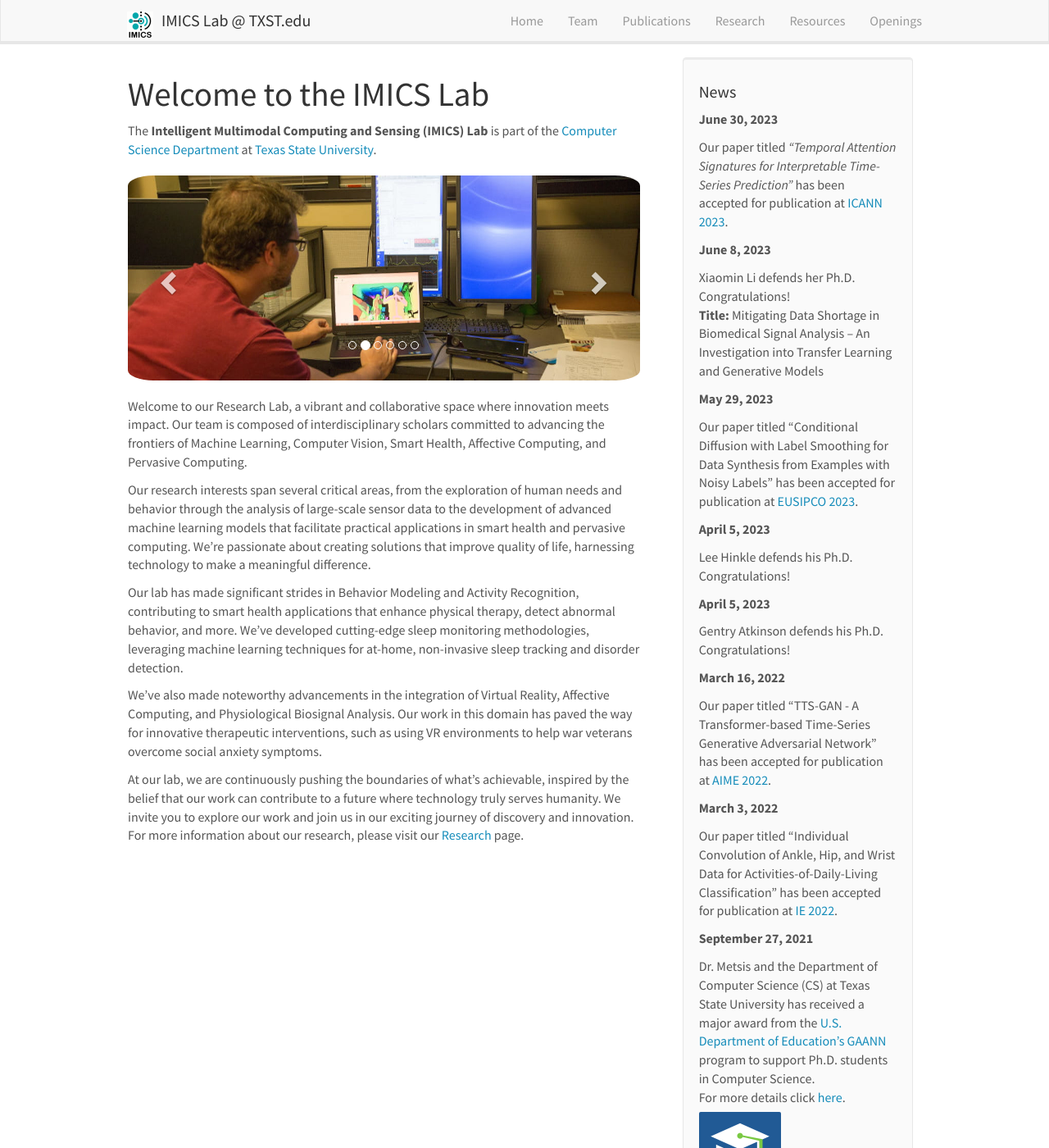
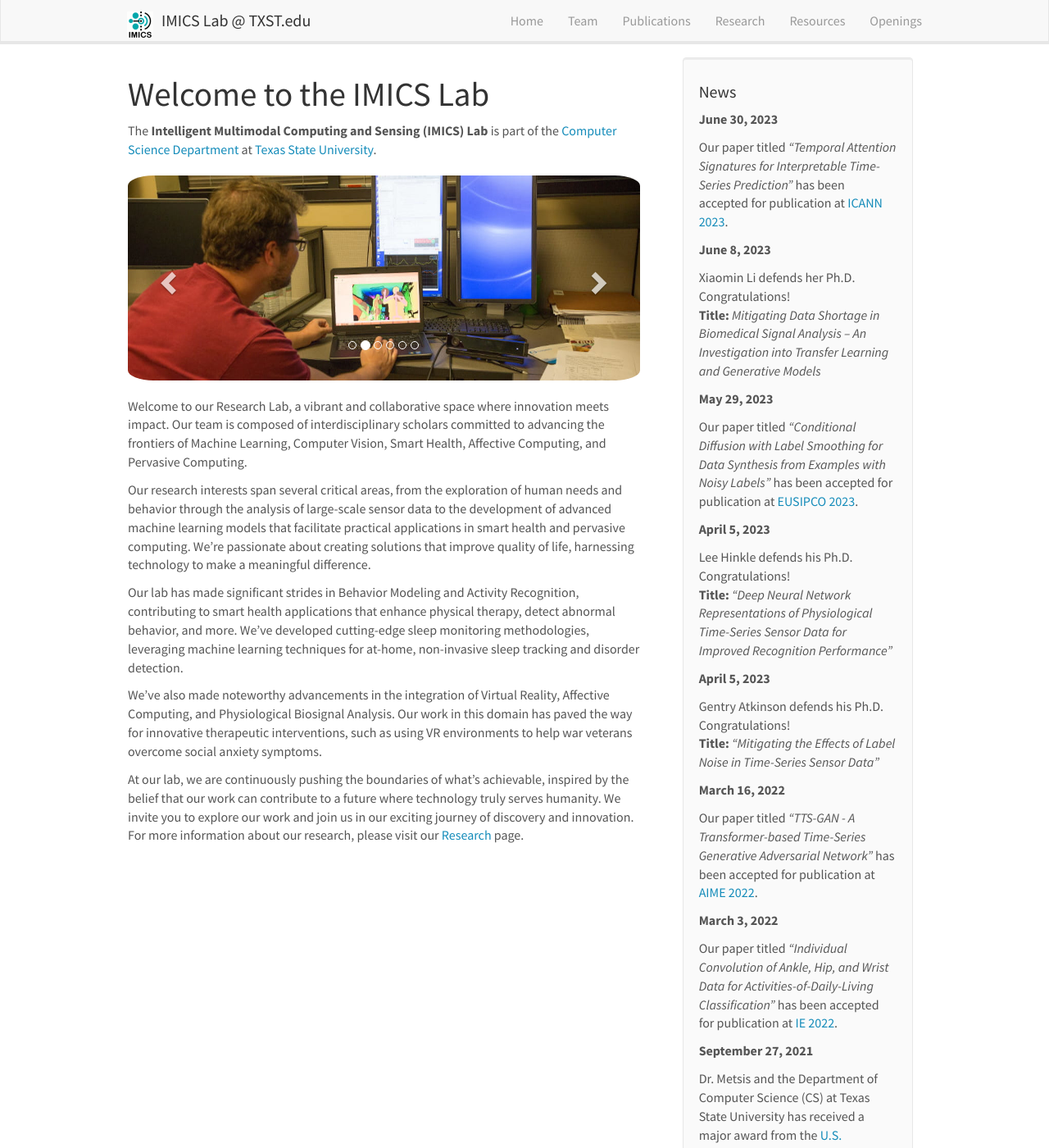
Before and after one commit to imics-lab/imics-lab.github.io, a Jekyll site: the page built from _pages/home.md, in a window 1280 px wide and 1400 px high. Shown: the whole window at 82% size. Built offline with Jekyll 4.4.1, drawn with Linux system fonts in a browser that asks for light colours; nearby versions of some CDN libraries.

Commit message:
Update news.yml

```diff
--- a/_data/news.yml
+++ b/_data/news.yml
@@ -2,22 +2,22 @@
   headline: Our paper titled _"Temporal Attention Signatures for Interpretable Time-Series Prediction"_ has been accepted for publication at [ICANN 2023](https://e-nns.org/icann2023/).
 
 - date: June 8, 2023
-  headline: Xiaomin Li defends her Ph.D. <br>Congratulations! <br>**Title:** Mitigating Data Shortage in Biomedical Signal Analysis -- An Investigation into Transfer Learning and Generative Models
+  headline: Xiaomin Li defends her Ph.D. <br>Congratulations! <br>**Title:** _Mitigating Data Shortage in Biomedical Signal Analysis -- An Investigation into Transfer Learning and Generative Models_
 
 - date: May 29, 2023
-  headline: Our paper titled "Conditional Diffusion with Label Smoothing for Data Synthesis from Examples with Noisy Labels" has been accepted for publication at [EUSIPCO 2023](http://eusipco2023.org/).
+  headline: Our paper titled _"Conditional Diffusion with Label Smoothing for Data Synthesis from Examples with Noisy Labels"_ has been accepted for publication at [EUSIPCO 2023](http://eusipco2023.org/).
 
 - date: April 5, 2023
-  headline: Lee Hinkle defends his Ph.D. <br>Congratulations!
+  headline: Lee Hinkle defends his Ph.D. <br>Congratulations! <br>**Title:** _"Deep Neural Network Representations of Physiological Time-Series Sensor Data for Improved Recognition Performance"_
 
 - date: April 5, 2023
-  headline: Gentry Atkinson defends his Ph.D. <br>Congratulations!
+  headline: Gentry Atkinson defends his Ph.D. <br>Congratulations! <br>**Title:** _"Mitigating the Effects of Label Noise in Time-Series Sensor Data"_
 
 - date: March 16, 2022
-  headline: Our paper titled "TTS-GAN - A Transformer-based Time-Series Generative Adversarial Network" has been accepted for publication at [AIME 2022](https://aime22.aimedicine.info/).
+  headline: Our paper titled _"TTS-GAN - A Transformer-based Time-Series Generative Adversarial Network"_ has been accepted for publication at [AIME 2022](https://aime22.aimedicine.info/).
 
 - date: March 3, 2022
-  headline: Our paper titled "Individual Convolution of Ankle, Hip, and Wrist Data for Activities-of-Daily-Living Classification" has been accepted for publication at [IE 2022](https://ieeexplore.ieee.org/document/9826781).
+  headline: Our paper titled _"Individual Convolution of Ankle, Hip, and Wrist Data for Activities-of-Daily-Living Classification"_ has been accepted for publication at [IE 2022](https://ieeexplore.ieee.org/document/9826781).
 
 - date: September 27, 2021
   headline: Dr. Metsis and the Department of Computer Science (CS) at Texas State University has received a major award from the <a href='https://www2.ed.gov/programs/gaann/index.html'>U.S. Department of Education’s GAANN</a> program to support Ph.D. students in Computer Science. <br/>For more details click [here](https://cs.txstate.edu/news/detail/807/). <img src='/images/newspic/GAANN.png' class='img-responsive' style='max-width:192px' />
```
